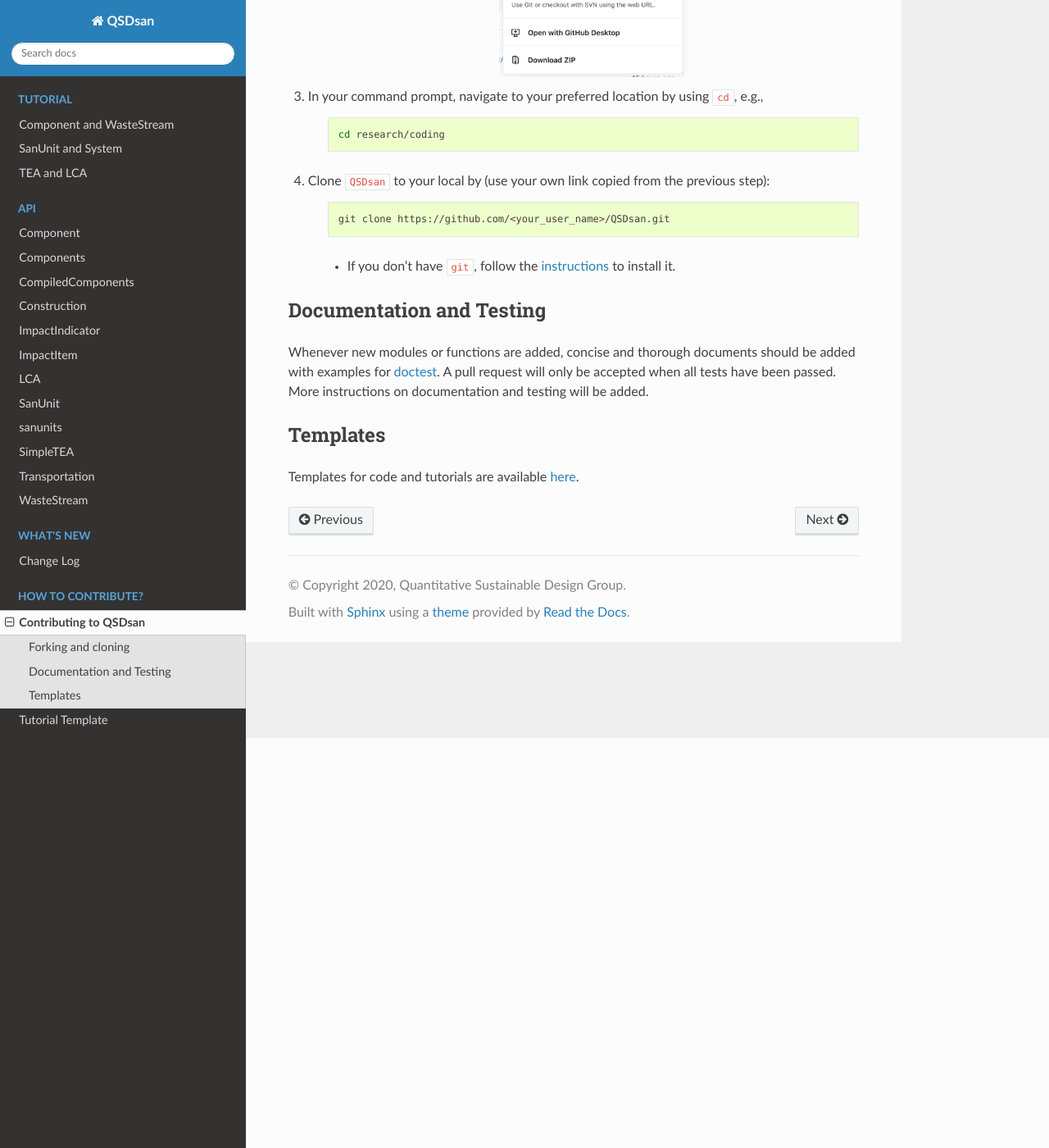
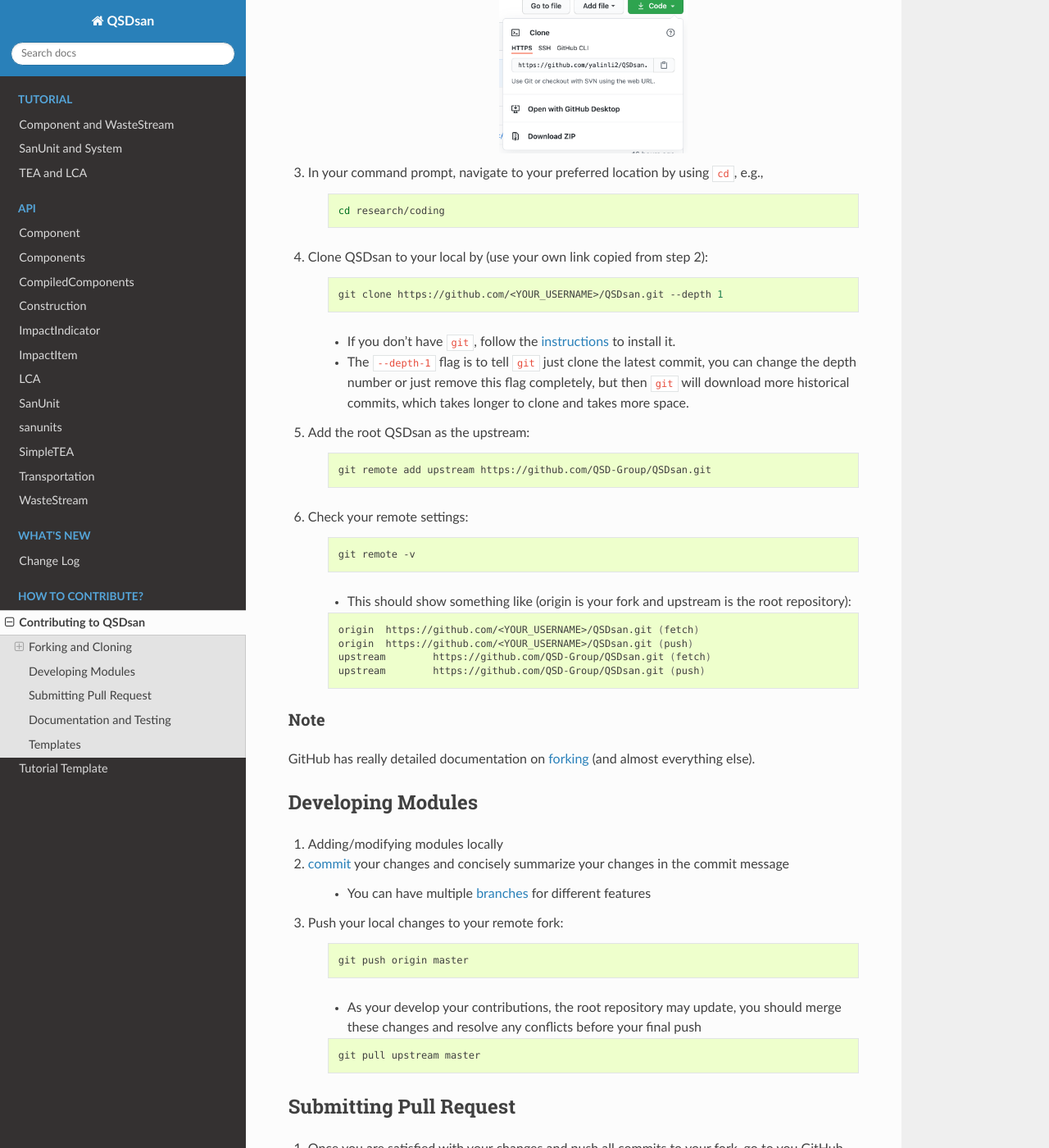
Before and after one commit to QSD-Group/QSDsan, a Sphinx documentation site: the page built from docs/source/for_developers/contributing.rst, in a window 1280 px wide and 1400 px high, scrolled down 500 px. Shown: the whole window at 82% size. Built offline with Sphinx 7.4.7 and the Read the Docs theme 2.0.0, drawn with Linux system fonts in a browser that asks for light colours; pages that are not in the unit, such as notebooks, are missing from menus; some of the changed text lies outside the part shown.

Commit message:
update docs

```diff
--- a/docs/source/conf.py
+++ b/docs/source/conf.py
@@ -22,7 +22,7 @@
 # -- Project information -----------------------------------------------------
 
 project = 'QSDsan'
-copyright = '2020, Quantitative Sustainable Design Group'
+copyright = '2020-2021, Quantitative Sustainable Design Group'
 author = 'Quantitative Sustainable Design Group'
 
 # The full version, including alpha/beta/rc tags
--- a/docs/source/for_developers/contributing.rst
+++ b/docs/source/for_developers/contributing.rst
@@ -1,15 +1,18 @@
 Contributing to QSDsan
 ======================
 
-Forking and cloning
+Below are some brief instructions on how to contribute to QSDsan. If you have any questions regarding the process, feel free to `submit an issue on GitHub <https://github.com/QSD-Group/QSDsan/issues>`_. Thank you in advance for your contribution!
+
+
+Forking and Cloning
 -------------------
-#. Fork ``QSDsan`` by going to its `GitHub homepage <https://github.com/QSD-Group/QSDsan>` and click the "Fork" button at the top right corner.
+#. Fork QSDsan by going to its `GitHub homepage <https://github.com/QSD-Group/QSDsan>`_ and click the "Fork" button at the top right corner.
 
-#. Copy the link to **your** fork of ``QSDsan`` (you can find it in the green "Code" button on your forked GitHub ``QSDsan`` page), it should be something like:
+#. Copy the link to **your** fork of QSDsan (you can find it in the green "Code" button on your forked GitHub QSDsan page), it should be something like:
 
 	.. code:: bash
 
-	    https://github.com/<your_user_name>/QSDsan.git
+	    https://github.com/<YOUR_USERNAME>/QSDsan.git
 
 	.. image:: ./images/code.png
 		:height: 200
@@ -23,19 +26,77 @@
 	    cd research/coding
 
 
-#. Clone ``QSDsan`` to your local by (use your own link copied from the previous step):
+#. Clone QSDsan to your local by (use your own link copied from step 2):
 
 	.. code:: bash
 
-	    git clone https://github.com/<your_user_name>/QSDsan.git
+	    git clone https://github.com/<YOUR_USERNAME>/QSDsan.git --depth 1
 
 	- If you don't have ``git``, follow the `instructions <https://git-scm.com/book/en/v2/Getting-Started-Installing-Git>`_ to install it.
+	- The ``--depth-1`` flag is to tell ``git`` just clone the latest commit, you can change the depth number or just remove this flag completely, but then ``git`` will download more historical commits, which takes longer to clone and takes more space.
+
+#. Add the root QSDsan as the upstream:
+
+	.. code:: bash
+
+	    git remote add upstream https://github.com/QSD-Group/QSDsan.git
+
+#. Check your remote settings:
+
+	.. code:: bash
+
+	    git remote -v
+
+	- This should show something like (origin is your fork and upstream is the root repository):
+
+	.. code:: bash
+
+		origin	https://github.com/<YOUR_USERNAME>/QSDsan.git (fetch)
+		origin	https://github.com/<YOUR_USERNAME>/QSDsan.git (push)
+		upstream	https://github.com/QSD-Group/QSDsan.git (fetch)
+		upstream	https://github.com/QSD-Group/QSDsan.git (push)
+
+Note
+^^^^
+GitHub has really detailed documentation on `forking <https://docs.github.com/en/github/getting-started-with-github/fork-a-repo>`_ (and almost everything else).
+
+
+Developing Modules
+------------------
+#. Adding/modifying modules locally
+
+#. `commit <https://git-scm.com/docs/git-commit>`_ your changes and concisely summarize your changes in the commit message
+
+	- You can have multiple `branches <https://git-scm.com/book/en/v2/Git-Branching-Basic-Branching-and-Merging>`_ for different features
+
+#. Push your local changes to your remote fork:
+
+	.. code:: bash
+
+	    git push origin master
+
+	- As your develop your contributions, the root repository may update, you should merge these changes and resolve any conflicts before your final push
+
+	.. code:: bash
+
+	    git pull upstream master
+
+
+Submitting Pull Request
+-----------------------
+#. Once you are satisfied with your changes and push all commits to your fork, go to you GitHub fork of QSDsan, and submit a `pull request <https://docs.github.com/en/github/collaborating-with-issues-and-pull-requests/creating-a-pull-request>`_.
+
+	- You can confirm that you have pulled all updates from the root repository if there's a message showing that your branch is X commits ahead of QSD-Group:master as shown (not X commits, Y commits behind)
+
+	.. image:: ./images/commit.png
+		:align: center
+
+#. One of the Quantitative Sustainable Design Group members will review your changes and accept or discuss with you if edits are needed.
 
 
 Documentation and Testing
 -------------------------
-Whenever new modules or functions are added, concise and thorough documents should be added with examples for `doctest <https://docs.python.org/3/library/doctest.html>`_. A pull request will only be accepted when all tests have been passed. More instructions on documentation and testing will be added.
-
+Whenever new modules or functions are added, concise and thorough documents should be added with examples for `doctest <https://docs.python.org/3/library/doctest.html>`_. A pull request will only be accepted when the branch has not conflicts with the root repository and all tests have been passed. More instructions on documentation and testing will be added.
 
 
 Templates
--- a/docs/source/index.rst
+++ b/docs/source/index.rst
@@ -100,7 +100,9 @@
 
 Join the community
 ------------------
-We would like to build an open and welcoming community, you can always post issues on our GitHub homepage or contact any of the Quantitative Sustainable Design Group memebers. If you would like to contribute, please follow our contribution guide:
+We would like to build an open and welcoming community, you can always post issues on our `GitHub homepage <https://github.com/QSD-Group/QSDsan/issues>`_ or contact any of the Quantitative Sustainable Design Group memebers. We are always excited to have new members in our team.
+
+If you would like to contribute, please follow our contribution guide, thank you for making QSDsan better!
 
 .. toctree::
    :maxdepth: 1
```
Also changed, not shown: docs/source/for_developers/images/commit.png (added).
